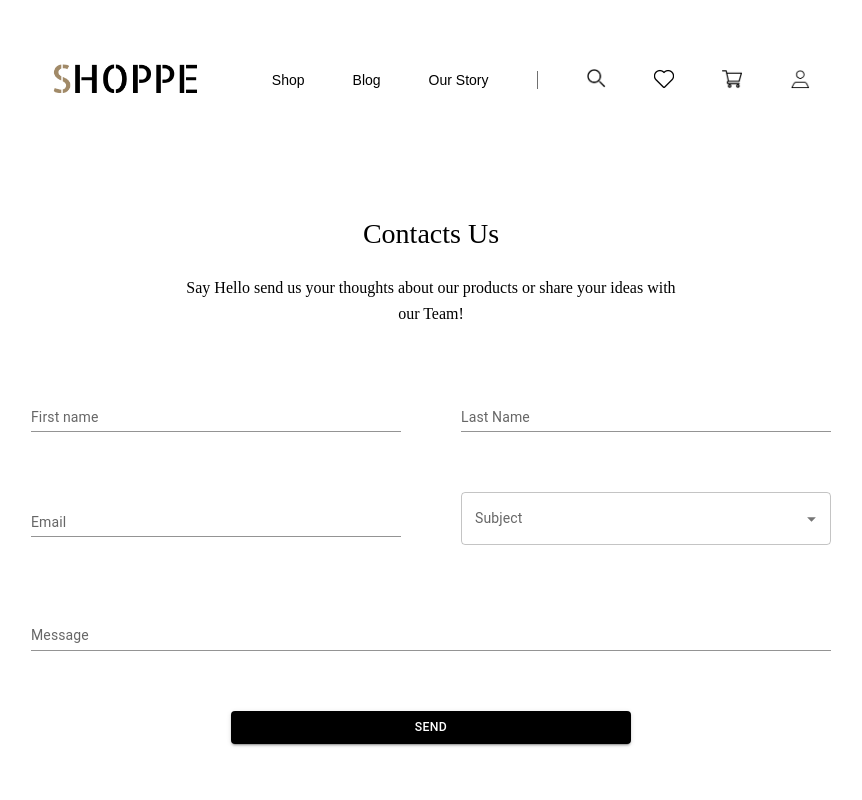
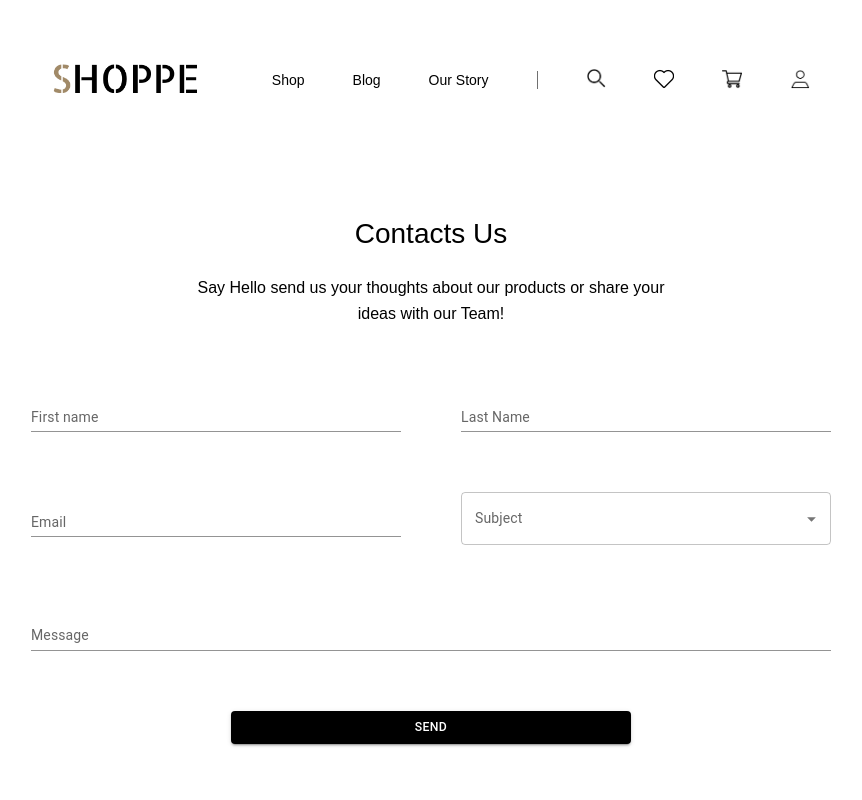
Before and after one commit to buzarig/Final-Project-2, a React (Vite) app in the folder client/: page /contacts in a window 1280 px wide. Shown: the top 800 px of the page, without its empty margins (209-1071 px from the left). Built offline with nearby package versions, Linux system fonts and the light colour scheme; a web font is replaced by a local one.

Commit message:
added fonts

```diff
--- a/client/src/styles/_contactstitle.scss
+++ b/client/src/styles/_contactstitle.scss
@@ -1,6 +1,5 @@
 $color_1: white;
 $background-color_1: black;
-
 
 .contacts_main {
   display: flex;
@@ -9,6 +8,7 @@ $background-color_1: black;
   align-items: center;
 }
 .contacts_title {
+  font-family: "DMSans", sans-serif;
   font-size: 33px;
   font-weight: 500;
   line-height: 43px;
@@ -16,6 +16,7 @@ $background-color_1: black;
   margin-bottom: 30px;
 }
 .contacts_subtitle {
+  font-family: "DMSans", sans-serif;
   font-size: 20px;
   font-weight: 400;
   line-height: 26px;
```
Lines whose indentation alone changed are shown as unchanged.
